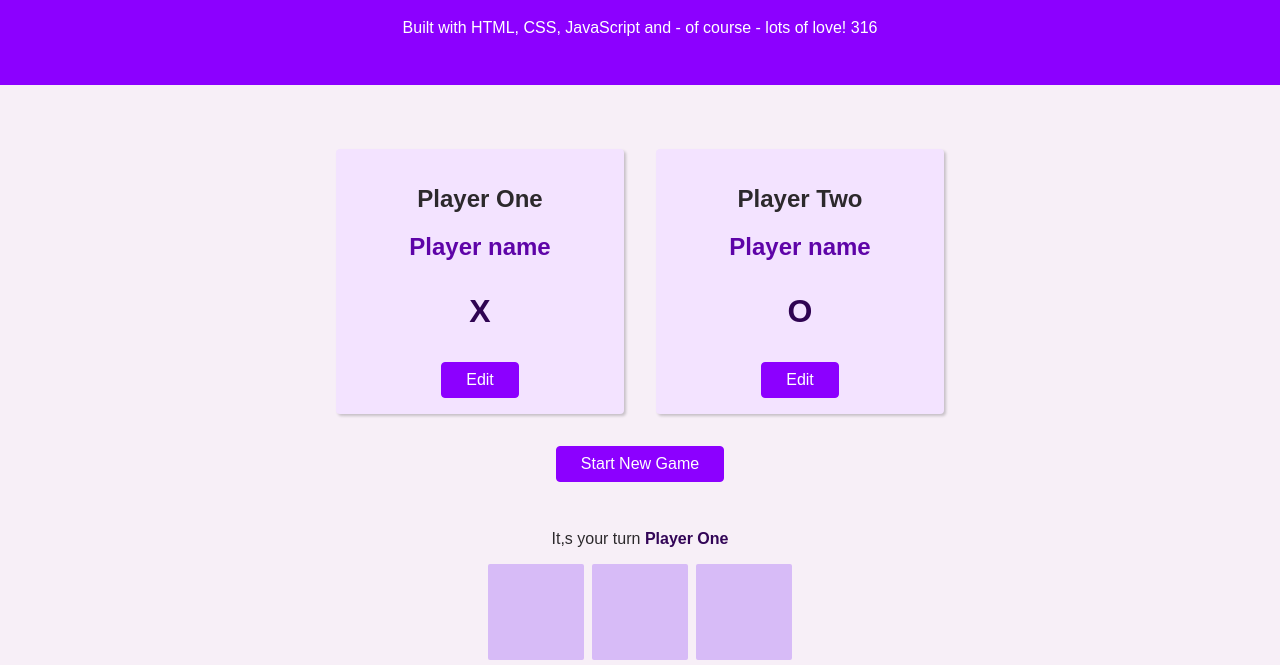
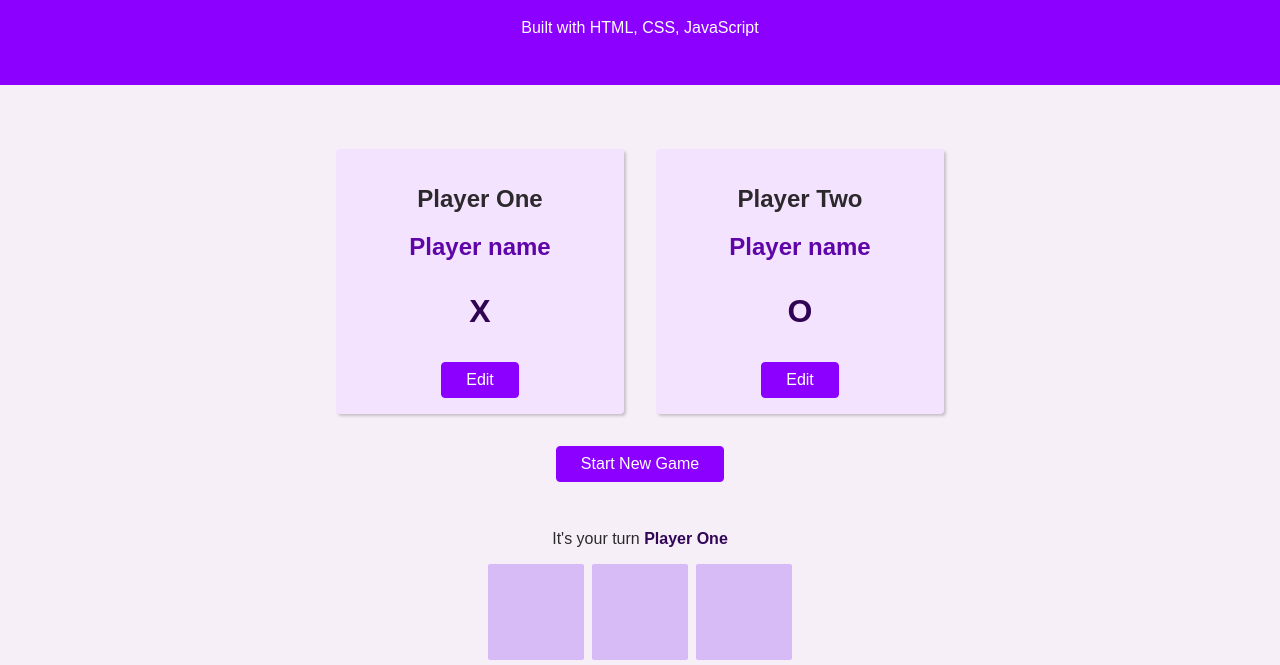
Before and after one commit to hardiksingla/TicTakToe, a plain HTML site: page index.html in a window 1280 px wide. Both pictures are taken after a click on the button "Start New Game". Shown: the part 93-758 px from the top of the page. Drawn offline with Linux system fonts and the light colour scheme.

Commit message:
more bug fix

```diff
--- a/game.js
+++ b/game.js
@@ -36,6 +36,7 @@ function selectGameBox(event) {
       winnerName.textContent = players[winner - 1].playerName;
     }
     endGame.style.display = "block";
+    activePlayerDisplay.parentElement.style.display="none"
   }
 }
 function switchPlayer() {
--- a/index.html
+++ b/index.html
@@ -17,7 +17,7 @@
     <div id="backdrop"></div>
     <header>
       <h1>Play Tic, Tac, Toe</h1>
-      <p>Built with HTML, CSS, JavaScript and - of course - lots of love! 316</p>
+      <p>Built with HTML, CSS, JavaScript</p>
     </header>
     <aside class="modal" id="config-overlay">
       <h2>Choose Your Name</h2>
@@ -60,7 +60,7 @@
           <h2 id="endGameText">You Won! <span id="winner"></span></h2>
           <p>Click Start New Game, to start new game!</p>
         </article>
-        <p>It,s your turn <span id="active-player-name">player name</span></p>
+        <p>It's your turn <span id="active-player-name">player name</span></p>
         <ol id="game-board">
           <li data-row="1"  data-col="1"></li>
           <li data-row="1"  data-col="2"></li>
```
